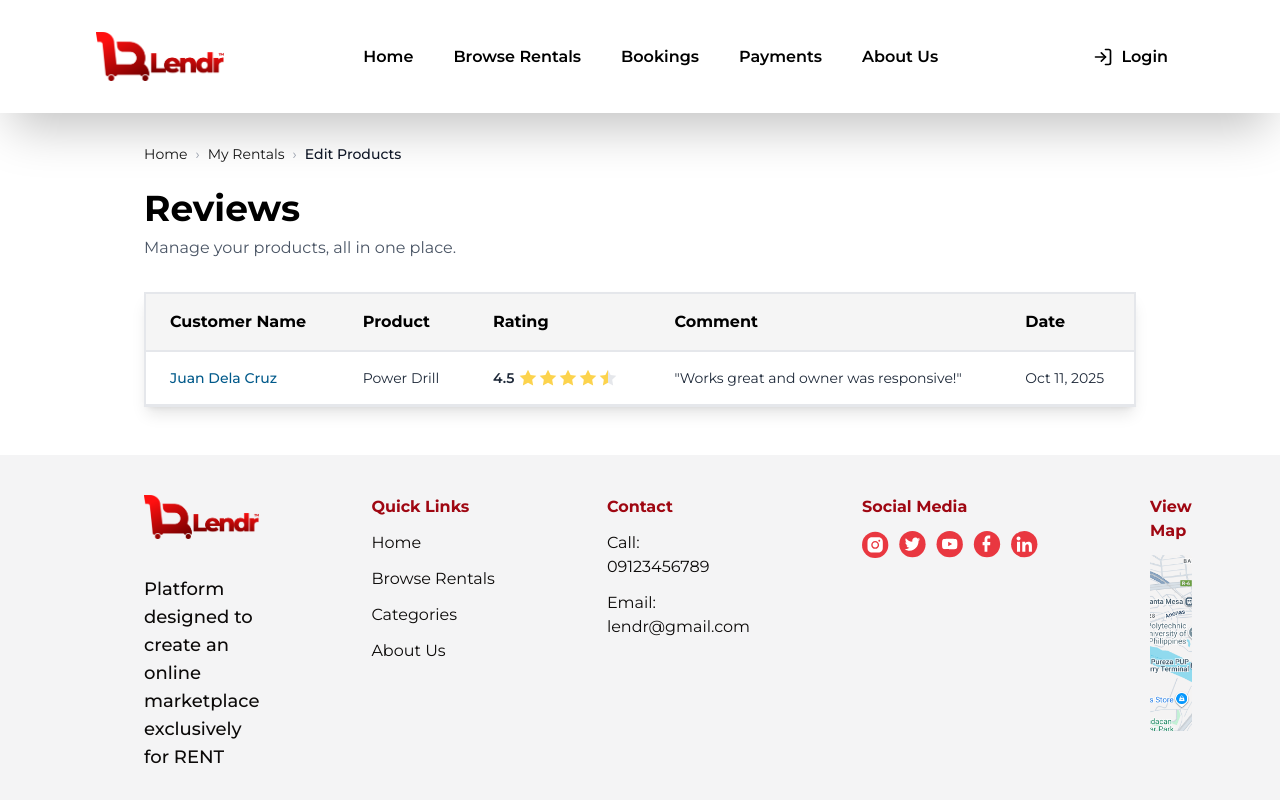
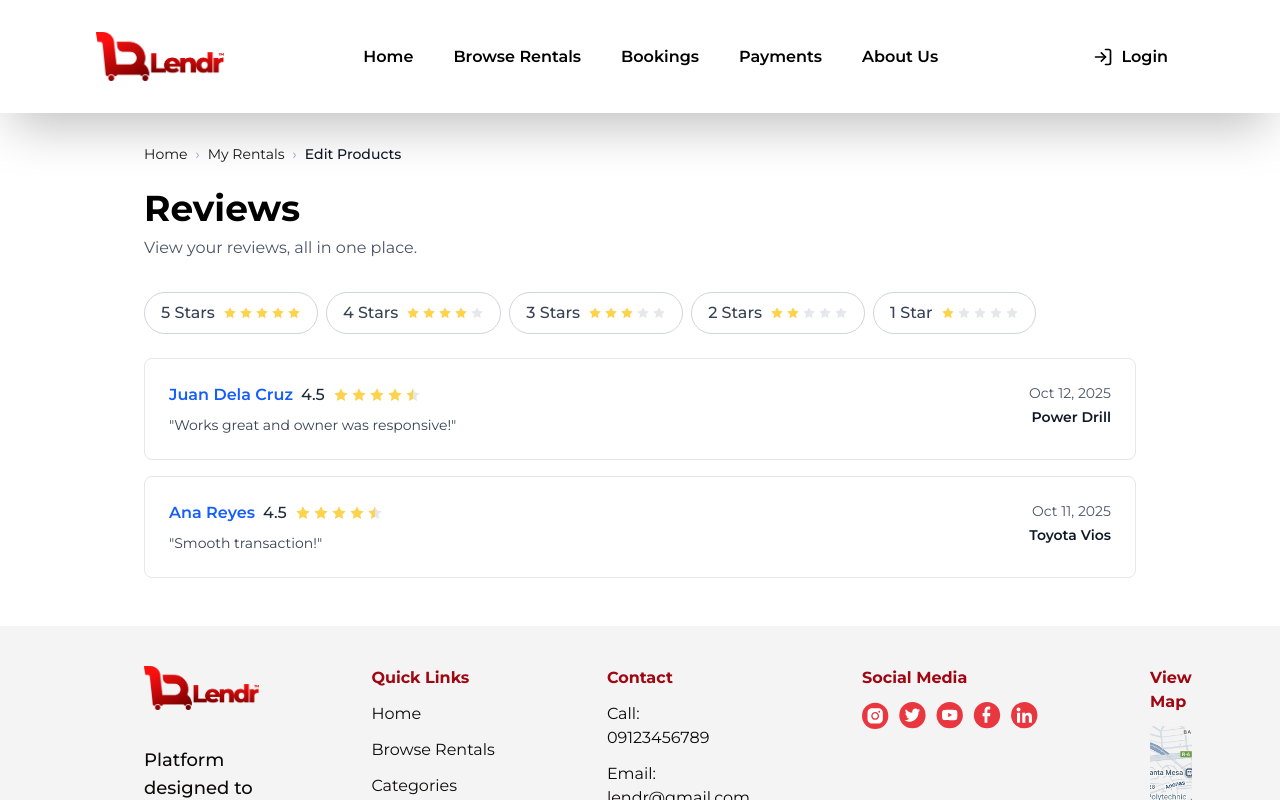
Before and after one commit to gabiuz/Lendr, a Next.js app in the folder client/: page /owner-reviews in a window 1280 px wide. Shown: the top 800 px of the page. Built offline with nearby package versions, Linux system fonts and the light colour scheme.

Commit message:
change icons in owner-layout and added sample data

```diff
--- a/client/app/owner-reviews/page.jsx
+++ b/client/app/owner-reviews/page.jsx
@@ -4,16 +4,62 @@ import Navbar from "../components/Navbar";
 import Footer from "../components/Footer";
 
 export default function OwnerReviews() {
+  const [selectedFilter, setSelectedFilter] = useState(null);
+
   // Sample reviews data - this would come from an API in production
-  const reviews = [
+  const allReviews = [
     {
       customerName: "Juan Dela Cruz",
       product: "Power Drill",
       rating: 4.5,
       comment: "Works great and owner was responsive!",
+      date: "Oct 12, 2025"
+    },
+    {
+      customerName: "Ana Reyes",
+      product: "Toyota Vios",
+      rating: 4.5,
+      comment: "Smooth transaction!",
       date: "Oct 11, 2025"
     }
   ];
+
+  // Filter reviews based on selected star rating
+  const filteredReviews = selectedFilter
+    ? allReviews.filter(review => Math.floor(review.rating) === selectedFilter)
+    : allReviews;
+
+  // Render star icons
+  const renderStars = (rating, size = "w-4 h-4") => {
+    return [...Array(5)].map((_, i) => {
+      const starValue = i + 1;
+      const isHalfStar = rating >= starValue - 0.5 && rating < starValue;
+      const isFullStar = rating >= starValue;
+
+      return (
+        <svg
+          key={i}
+          viewBox="0 0 24 24"
+          fill={isFullStar ? "#FCD34D" : "none"}
+          xmlns="http://www.w3.org/2000/svg"
+          className={size}
+        >
+          {isHalfStar ? (
+            <defs>
+              <linearGradient id={`half-star-${i}`}>
+                <stop offset="50%" stopColor="#FCD34D" />
+                <stop offset="50%" stopColor="#E5E7EB" />
+              </linearGradient>
+            </defs>
+          ) : null}
+          <path
+            d="M12 2L15.09 8.26L22 9.27L17 14.14L18.18 21.02L12 17.77L5.82 21.02L7 14.14L2 9.27L8.91 8.26L12 2Z"
+            fill={isHalfStar ? `url(#half-star-${i})` : isFullStar ? "#FCD34D" : "#E5E7EB"}
+          />
+        </svg>
+      );
+    });
+  };
 
   return (
     <div className="min-h-screen w-full bg-white">
@@ -65,119 +111,65 @@ export default function OwnerReviews() {
             Reviews
           </h1>
           <p className="text-sm md:text-base text-gray-600">
-            Manage your products, all in one place.
+            View your reviews, all in one place.
           </p>
         </div>
 
-        {/* Reviews Table */}
-        <div className="bg-white border-2 border-gray-200 shadow-lg overflow-hidden">
-          <div className="overflow-x-auto">
-            <table className="w-full">
-              <thead>
-                <tr className="bg-neutral-100 border-b-2 border-gray-200">
-                  <th className="text-left py-3 md:py-4 px-3 md:px-6 font-bold text-black text-xs md:text-sm lg:text-base">
-                    Customer Name
-                  </th>
-                  <th className="text-left py-3 md:py-4 px-3 md:px-6 font-bold text-black text-xs md:text-sm lg:text-base">
-                    Product
-                  </th>
-                  <th className="text-left py-3 md:py-4 px-3 md:px-6 font-bold text-black text-xs md:text-sm lg:text-base">
-                    Rating
-                  </th>
-                  <th className="text-left py-3 md:py-4 px-3 md:px-6 font-bold text-black text-xs md:text-sm lg:text-base">
-                    Comment
-                  </th>
-                  <th className="text-left py-3 md:py-4 px-3 md:px-6 font-bold text-black text-xs md:text-sm lg:text-base">
-                    Date
-                  </th>
-                </tr>
-              </thead>
-              <tbody>
-                {reviews.length === 0 ? (
-                  <tr>
-                    <td colSpan="5" className="text-center py-12 md:py-16 text-gray-400">
-                      <div className="flex flex-col items-center gap-3 md:gap-4">
-                        <svg
-                          width="48"
-                          height="48"
-                          viewBox="0 0 64 64"
-                          fill="none"
-                          xmlns="http://www.w3.org/2000/svg"
-                          className="md:w-16 md:h-16"
+        {/* Star Filter Buttons */}
+        <div className="flex flex-wrap gap-2 mb-6">
+          {[5, 4, 3, 2, 1].map(stars => (
+            <button
+              key={stars}
+              onClick={() => setSelectedFilter(selectedFilter === stars ? null : stars)}
+              className={`flex items-center gap-2 px-4 py-2 border rounded-full transition-all ${
+                selectedFilter === stars
+                  ? 'bg-red-50 border-red-600 text-red-600'
+                  : 'bg-white border-gray-300 text-gray-700 hover:border-gray-400'
+              }`}
             >
-                          <path
-                            d="M32 8C18.745 8 8 18.745 8 32C8 45.255 18.745 56 32 56C45.255 56 56 45.255 56 32C56 18.745 45.255 8 32 8ZM32 12C43.046 12 52 20.954 52 32C52 43.046 43.046 52 32 52C20.954 52 12 43.046 12 32C12 20.954 20.954 12 32 12ZM28 24V28H36V24H28ZM28 32V44H36V32H28Z"
-                            fill="#d1d5db"
-                          />
-                        </svg>
-                        <p className="text-base md:text-lg font-medium">No reviews yet</p>
-                        <p className="text-xs md:text-sm">
-                          Your customer reviews will appear here
+              <span className="font-medium">{stars} Star{stars > 1 ? 's' : ''}</span>
+              <div className="flex gap-0.5">
+                {renderStars(stars, "w-3.5 h-3.5")}
+              </div>
+            </button>
+          ))}
+        </div>
+
+        {/* Reviews Cards */}
+        <div className="space-y-4">
+          {filteredReviews.length === 0 ? (
+            <div className="bg-white border border-gray-200 rounded-lg p-12 text-center">
+              <p className="text-gray-400 text-lg">No reviews found for this filter</p>
+            </div>
+          ) : (
+            filteredReviews.map((review, index) => (
+              <div
+                key={index}
+                className="bg-white border border-gray-200 rounded-lg p-6 hover:shadow-md transition-shadow"
+              >
+                <div className="flex justify-between items-start">
+                  <div className="flex-1">
+                    <div className="flex items-center gap-2 mb-2">
+                      <h3 className="text-blue-600 font-semibold text-base">
+                        {review.customerName}
+                      </h3>
+                      <span className="text-gray-800 font-medium">{review.rating}</span>
+                      <div className="flex gap-0.5">
+                        {renderStars(review.rating)}
+                      </div>
+                    </div>
+                    <p className="text-gray-700 text-sm">
+                      &quot;{review.comment}&quot;
                     </p>
                   </div>
-                    </td>
-                  </tr>
-                ) : (
-                  reviews.map((review, index) => (
-                    <tr
-                      key={index}
-                      className="border-b border-gray-200 hover:bg-gray-50 transition-colors"
-                    >
-                      <td className="py-3 md:py-4 px-3 md:px-6 text-sky-800 font-medium text-xs md:text-sm">
-                        {review.customerName}
-                      </td>
-                      <td className="py-3 md:py-4 px-3 md:px-6 text-gray-800 text-xs md:text-sm">
-                        {review.product}
-                      </td>
-                      <td className="py-3 md:py-4 px-3 md:px-6 text-xs md:text-sm">
-                        <div className="flex items-center gap-1">
-                          <span className="font-semibold text-gray-800">{review.rating}</span>
-                          <div className="flex">
-                            {[...Array(5)].map((_, i) => {
-                              const starValue = i + 1;
-                              const isHalfStar = review.rating >= starValue - 0.5 && review.rating < starValue;
-                              const isFullStar = review.rating >= starValue;
-
-                              return (
-                                <svg
-                                  key={i}
-                                  width="16"
-                                  height="16"
-                                  viewBox="0 0 24 24"
-                                  fill={isFullStar ? "#FCD34D" : "none"}
-                                  xmlns="http://www.w3.org/2000/svg"
-                                  className="md:w-5 md:h-5"
-                                >
-                                  {isHalfStar ? (
-                                    <defs>
-                                      <linearGradient id={`half-${index}-${i}`}>
-                                        <stop offset="50%" stopColor="#FCD34D" />
-                                        <stop offset="50%" stopColor="#E5E7EB" />
-                                      </linearGradient>
-                                    </defs>
-                                  ) : null}
-                                  <path
-                                    d="M12 2L15.09 8.26L22 9.27L17 14.14L18.18 21.02L12 17.77L5.82 21.02L7 14.14L2 9.27L8.91 8.26L12 2Z"
-                                    fill={isHalfStar ? `url(#half-${index}-${i})` : isFullStar ? "#FCD34D" : "#E5E7EB"}
-                                  />
-                                </svg>
-                              );
-                            })}
+                  <div className="text-right ml-4">
+                    <p className="text-gray-600 text-sm mb-1">{review.date}</p>
+                    <p className="text-gray-900 font-semibold text-sm">{review.product}</p>
                   </div>
                 </div>
-                      </td>
-                      <td className="py-3 md:py-4 px-3 md:px-6 text-gray-800 text-xs md:text-sm">
-                        &quot;{review.comment}&quot;
-                      </td>
-                      <td className="py-3 md:py-4 px-3 md:px-6 text-gray-800 text-xs md:text-sm">
-                        {review.date}
-                      </td>
-                    </tr>
+              </div>
             ))
           )}
-              </tbody>
-            </table>
-          </div>
         </div>
       </div>
 
```
Lines whose indentation alone changed are shown as unchanged.
